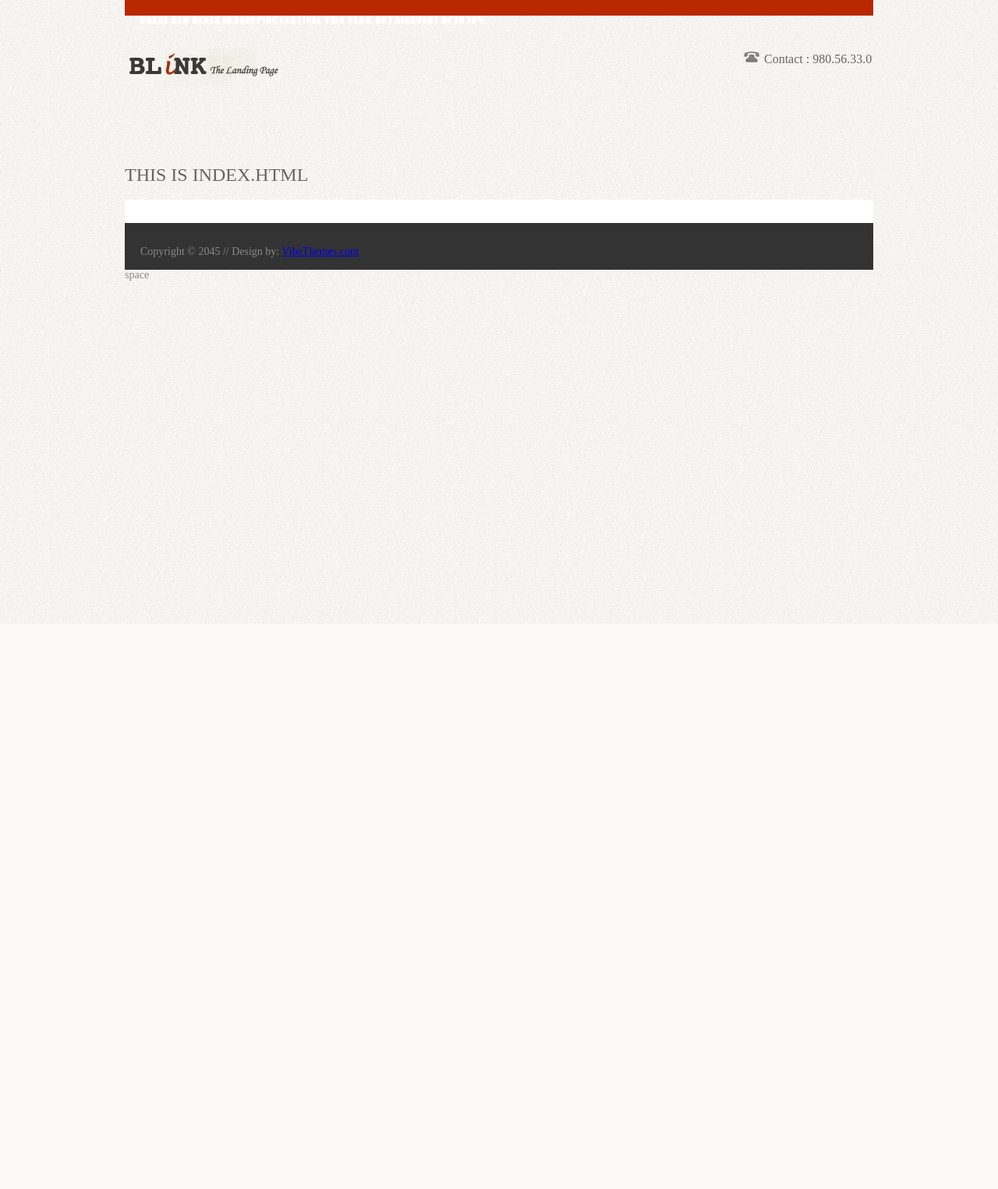
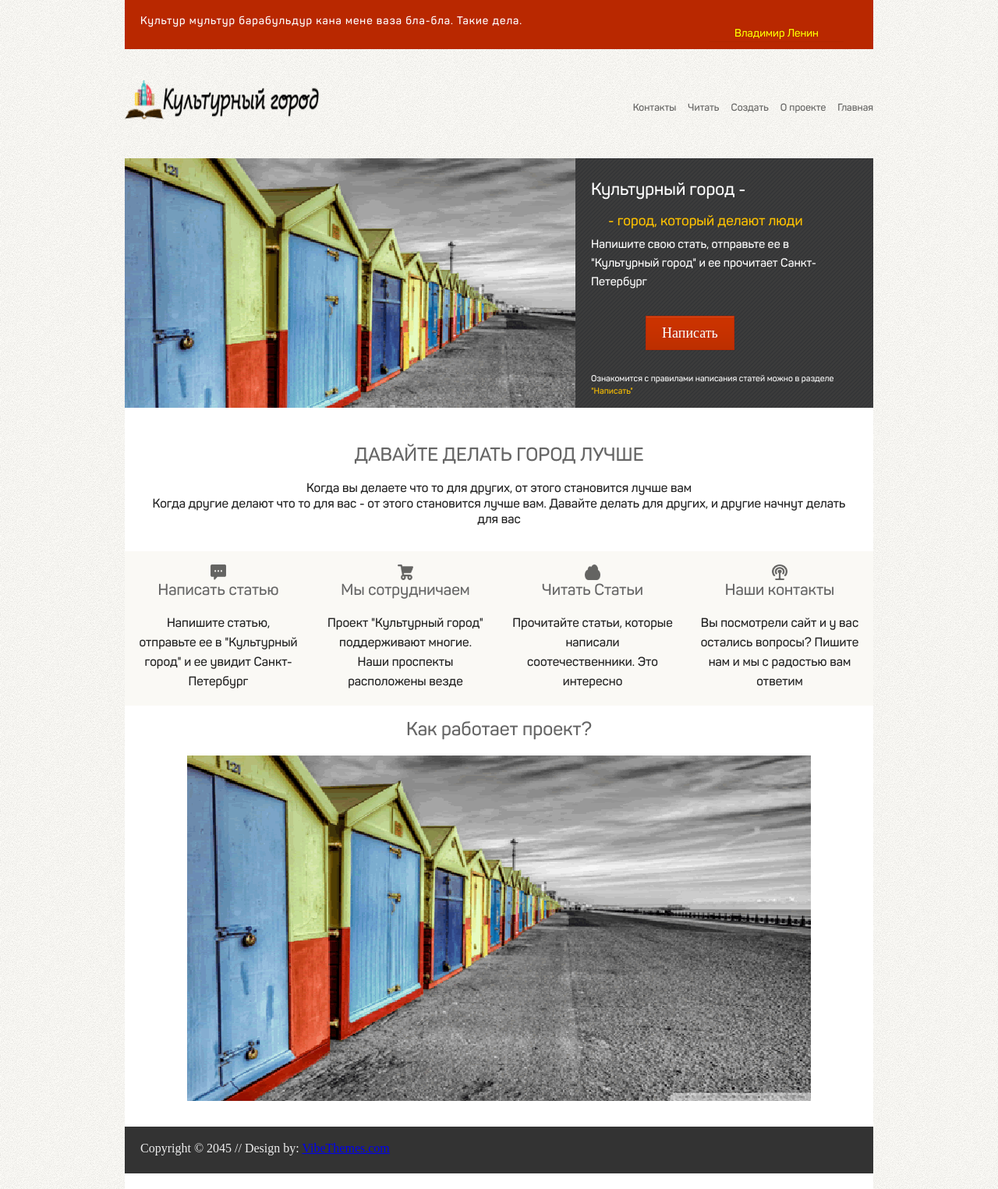
Before and after one commit to Alchick/city-city, a Flask app: page / in a window 1280 px wide. Shown: the whole page at 78% size. Before the commit the page ends 800 px from the top, so only its background shows below. Run offline with Flask 2, Linux system fonts and the light colour scheme.

Commit message:
add fonts, make makeup for index

```diff
--- a/app/static/css/mainfonts.css
+++ b/app/static/css/mainfonts.css
@@ -1,9 +1,11 @@
 @font-face {
-  font-family: 'SlotSSI';
-  src: url('../fonts/slot_ssi.eot?v=3.0.1');
+/* font-family: 'SlotSSI';*/
+    font-family: 'Panton';
+    src: url('../fonts/Panton-SemiBold.otf');
+/*  src: url('../fonts/slot_ssi.eot?v=3.0.1');
   src: url('../fonts/slot_ssi?#iefix&v=3.0.1') format('embedded-opentype'),
     url('../fonts/slot_ssi.woff?v=3.0.1') format('woff'),
-    url('../fonts/slot_ssi.ttf?v=3.0.1') format('truetype');
+    url('../fonts/slot_ssi.ttf?v=3.0.1') format('truetype'); */
   font-weight: normal;
   font-style: normal;
 }
--- a/app/static/css/stylemain.css
+++ b/app/static/css/stylemain.css
@@ -19,6 +19,9 @@ time, mark, audio, video {
     font-size: 100%;
     font: inherit;
     vertical-align: baseline;
+    /*dubiosly myne stuff
+    text-decoration:none;
+    color:black; */
 }
 /* HTML5 display-role reset for older browsers */
 article, aside, details, figcaption, figure,
@@ -59,9 +62,6 @@ body {
     position: relative;
 }
 
-.container .top h4{
-    font-family: 'SlotSSI';
-}
 
 h1,h2,h3,h4,h5 {
     font-family: 'OpenSansCondensedBold';
@@ -99,7 +99,8 @@ small {
 }
 
 h1,h2,h3,h4,h5 {
-    font-family: 'Oswald';
+/*    font-family: 'Oswald';*/
+    font-family: 'Panton';
     color: #666;
 }
 
@@ -107,13 +108,14 @@ blockquote {
     font-family: 'Satisfy';
 }
 
-p {
-    font-family: 'Anaheim';
+/*p {
+/*    font-family: 'Anaheim';
+    font-family: 'Panton';
     margin-top: 10px;
     margin-bottom: 10px;
     color: #888;
     font-size: 14px;
-}
+} */
 
 
 
@@ -121,7 +123,7 @@ p {
 .top {
     background: #B92800;
     padding:10px;
-    text-transform:uppercase;
+/*    text-transform:uppercase; */
 }
 
 .top h2.btn .yellow {
@@ -133,10 +135,9 @@ p {
     float: left;
     width: 720px;
     padding: 10px;
-    font-family: 'Oswald';
+    font-family: 'Panton';
     font-size: 14px;
     letter-spacing: 1px;
-
 }
 
 /*==========end top==========*/
@@ -182,33 +183,47 @@ p {
 .social {
     clear: both;
     float: right;
-    width: 160px;
+    width: 400px;
     font-size: 80%;
-        opacity: 0.6;
+    opacity: 0.6;
+    color:black;
 }
 
-.social li{
+/*.social li{
     float: left;
+}*/
+
+/*.social li:hover{
+    color: #000;
+    opacity: 1;
+}*/
+.social ul {
+    margin: 10px;
+    padding: 4px;
 }
 
-.social li:hover{
-    color: #000;
-    opacity: 1;
+.social ul, li {
+    margin: 15px;
+    margin-right:0px;
+    padding: 0;
+    display:inline;
+    float:right;
+}
+.social ul,li a {
+    text-decoration:none;
+    font-family: 'Panton';
+    color:black;
 }
 
-.social ul,li {
-    margin: 0;
-    padding: 0;
-}
 
-.social li a {
+/*.social li a {
     float: left;
     width: 24px;
     height: 24px;
     display: block;
     text-indent: -9999;
     margin: 2px;
-}
+}*/
 
 .facebook {
     background:url('../images/iconpack/fb.png') no-repeat left top;
@@ -262,7 +277,10 @@ p {
 
 .mini{
     font-size: 14px;
-    margin-left:40px;
+    margin-left:0px;
+    color: #ffff00;
+    padding: 24px 32px 1px;
+    font-family:"Panton";
 }
 .red {
     background: url("../images/btn.png") repeat-x scroll center top #CC3300;
@@ -329,13 +347,12 @@ p {
     clear: both;
     float: left;
     width: 100%;
-    background:#ffffff;
+    background:#ffffff;*/
 }
 
-.block section {
+/*.block section {
     float: left;
-}
-
+} */
 /*==========end block==========*/
 
 
@@ -365,3 +382,143 @@ p {
 }
 
 /*==========end footer==========*/
+
+/*=========main================ */
+.main {
+    background:#ffffff;
+    position:relative; /*fuck how does it works?*/
+    text-align: left;
+    width: 960px;
+    overflow:hidden;
+}
+
+.featured {
+    clear: both; /*fuck how does it works?*/
+    height: 320px;
+    float:left;
+}
+
+.main-signup {
+    background: #333 url('/static/images/bg4.png') repeat;/*how does flask work with url?*/
+    color: #FFFFFF;
+    display:block; /*fuck how does it works?*/
+    float:right;
+    height: 280px;
+    padding:20px;
+    position:absolute; /*fuck how does it works?*/
+    right:0;
+    width: 342px;
+}
+
+.main-signup h2 {
+    color: #fff;
+}
+
+.main-signup h4 {
+    margin-top: 10px;
+    margin-bottom: 10px;
+    color: #fcc000; /*35acc8;*/
+}
+
+.main-signup p {
+    font-family: 'Panton';
+    line-height: 24px;
+    font-size: 15px;
+}
+.main-signup p.sidetext{
+    font-size: 11px;
+    line-height: 16px;
+}
+
+.main-signup p.sidetext span{
+    color: #fcc000;
+}
+
+.main-signup .btn {
+    margin-left: 70px;
+    margin-top: 30px;
+    margin-bottom:30px;
+    padding: 12px 20px;
+}
+
+
+/*=============end main-signup===========*/
+
+/*============taglain==================*/
+.tagline {
+    background: none repeat scroll 0 0 #ffffff;
+    padding: 30px;
+    text-align: center;
+}
+
+.tagline h1 {
+    text-transform: uppercase;
+    font-family:"Panton"
+}
+.tagline p {
+    line-height: 20px;
+    font-family:"Panton";
+
+}
+
+
+.mainslider {
+    position:relative;
+    width: 580px;
+    height: 320px;
+}
+
+.featurebox {
+    background: #fff;
+    padding: 10px;
+    width: 940px;
+    float:left;
+}
+
+.feature {
+    float:left;
+    padding: 17px;
+    text-align: center;
+    width: 206px;
+    background: #FAF9F5;
+    font-family: 'Panton';
+}
+
+
+.feature li {
+    padding: 10px 0;
+    border-bottom: 1px solid #EFEFEF;
+    font-family: 'Panton';
+}
+
+.feature h3 {
+    background: #FAF9F5;
+    color: #666666;
+    padding 10px 0;
+    font-family: 'Panton';
+    margin-bottom: 20px;
+}
+
+.feature p {
+    line-height: 25px;
+}
+
+.feature img {
+    width: 20px;
+    height: 20px;
+    color: #666666;
+    opacity: 0.6;
+}
+
+.how {
+    background:#FFFFFF;
+    float:left;
+    text-align:center;
+    width: 100%;
+}
+
+.how p {
+    text-align:right;
+    line-height:30px;
+    font-family: 'Panton';
+}
--- a/app/templates/base.html
+++ b/app/templates/base.html
@@ -22,19 +22,20 @@
 <body>
 <div class="container">
   <div class="top">
-    <h4>Great New Deals in Shopping Festival this year. Get Discount upto 70%</h4>
-    <!--<a href="#" class="btn mini yellow">Try It Now</a> --> </div>
+<!--    <h4>Great New Deals in Shopping Festival this year. Get Discount upto 70%</h4> -->
+    <h4>Культур мультур барабульдур кана мене ваза бла-бла. Такие дела.</h4>
+    <a class="btn mini">Владимир Ленин</a></div>
   <div class="header">
-    <div class="logo"> <img src="static/images/logo1.png" alt=""></div>
+    <div class="logo"> <img src="static/images/color-logo-Culture_City.png" alt=""></div>
     <div class="contact">
-      <h5><span class="phone"></span>Contact : 980.56.33.0</h5>
+     <!-- <h5><span class="phone"></span>Contact : 980.56.33.0</h5> -->
       <div class="social">
         <ul>
-          <li><i class="icon-facebook-sign icon-2x"></i></li>
-          <li><i class="icon-twitter-sign icon-2x"></i></li>
-          <li><i class="icon-linkedin-sign icon-2x"></i></li>
-          <li><i class="icon-pinterest-sign icon-2x"></i></li>
-          <li><i class="icon-google-plus-sign icon-2x"></i></li>
+          <li><a href="#">Главная</a></li>
+          <li><a href="#">О проекте</a></li>
+          <li><a href="#">Создать</a></li>
+          <li><a href="#">Читать</a></li>
+          <li><a href="#">Контакты</a></li>
         </ul>
       </div>
     </div>
@@ -59,11 +60,6 @@
       </div>
     </div>
   </div>
-  <section>
-    <div class="space">
-      <p>space</p>
-    </div>
-  </section>
 </div>
 </body
 </html>
--- a/app/templates/index.html
+++ b/app/templates/index.html
@@ -1,7 +1,65 @@
 {% extends "base.html" %}
 {% block content %}
-<br>
-<br>
-<h1>THIS IS INDEX.HTML</H1>
+  <div class="main">
+      <div class="featured">
+        <div class="vendor">
+          <div class="flexslider mainslider">
+            <img src="/static/images/waw1.png" alt="">
+            <!--<ul>
+              <li class="image"><img src="/static/images/waw.png" alt=""></li>
+              <li class="image"><img src="/static/images/waw1.png" alt=""></li>
+              <li class="image"><a href="#"><img src="/static/images/waw2.png" alt=""></a></li>
+            </ul>-->
+        </div>
+      </div>
+    </div>
+   <div class="main-signup">
+     <h2>Культурный город - </h2>
+     <h4>&emsp; - город, который делают люди</h4>
+     <p>Напишите свою стать, отправьте ее в "Культурный город" и ее прочитает Санкт-Петербург</p>
+     <a href="#" class="btn red">Написать</a>
+     <p class="sidetext">Ознакомится с правилами написания статей можно в разделе <span>"Написать"</span></p>
+   </div>
+  </div>
+  <div class="tagline">
+    <h1>Давайте делать город лучше</h1>
+    <p>Когда вы делаете что то для других, от этого становится лучше вам</p>
+    <p>Когда другие делают что то для вас - от этого становится лучше вам. Давайте делать для других, и другие начнут делать для вас</p>
+  </div>
+    <div class="block">
+    <div class="feature-box">
+      <div class="feature">
+        <img src="/static/images/icon1.png" alt=""></img>
+        <h3>Написать статью</h3>
+        <p>Напишите статью, отправьте ее в "Культурный город" и ее увидит Санкт-Петербург</p>
+      </div>
+      <div class="feature">
+        <img src="/static/images/icon2.png" alt=""></img>
+        <h3>Мы сотрудничаем</h3>
+        <p>Проект "Культурный город" поддерживают многие. Наши проспекты расположены везде</p>
+      </div>
+      <div class="feature">
+        <img src="/static/images/icon3.png" alt=""></img>
+        <h3>Читать Статьи</h3>
+        <p>Прочитайте статьи, которые написали соотечественники. Это интересно</p>
+      </div>
+      <div class="feature">
+        <img src="/static/images/icon4.png" alt=""></img>
+        <h3>Наши контакты</h3>
+        <p>Вы посмотрели сайт и у вас остались вопросы? Пишите нам и мы с радостью вам ответим</p>
+      </div>
+    </div>
+    </div>
+  <div class="how">
+    <h1>Как работает проект?</h1>
+    <img src="/static/images/waw1.png" alt=""></img>
+  </div>
+
+
+
+
+
+
+
 
 {% endblock %}
--- a/app/views.py
+++ b/app/views.py
@@ -22,9 +22,6 @@ def about():
     return render_template("about.html")
 
 
-@app.route('/contacts.html')
-def contacts():
-    return render_template("contacts.html")
 
 @app.route('/read.html')
 def contacts():
@@ -39,3 +36,9 @@ def create():
             file.save(os.path.join('/tmp/', filename))
         return render_template("create.html")
     return render_template("create.html")
+
+
+
+#@app.route('/contacts.html')
+#def contacts():
+ #   return render_template("contacts.html")
```
Also changed, not shown: app/static/fonts/Panton-SemiBold.otf (added), app/static/fonts/Panton-SemiBoldItalic.otf (added), app/static/images/bg4.png (added), app/static/images/color-logo-Culture_City.png (added), app/static/images/icon1.png (added), app/static/images/icon2.png (added), app/static/images/icon3.png (added), app/static/images/icon4.png (added), app/static/images/waw1.png (added).
